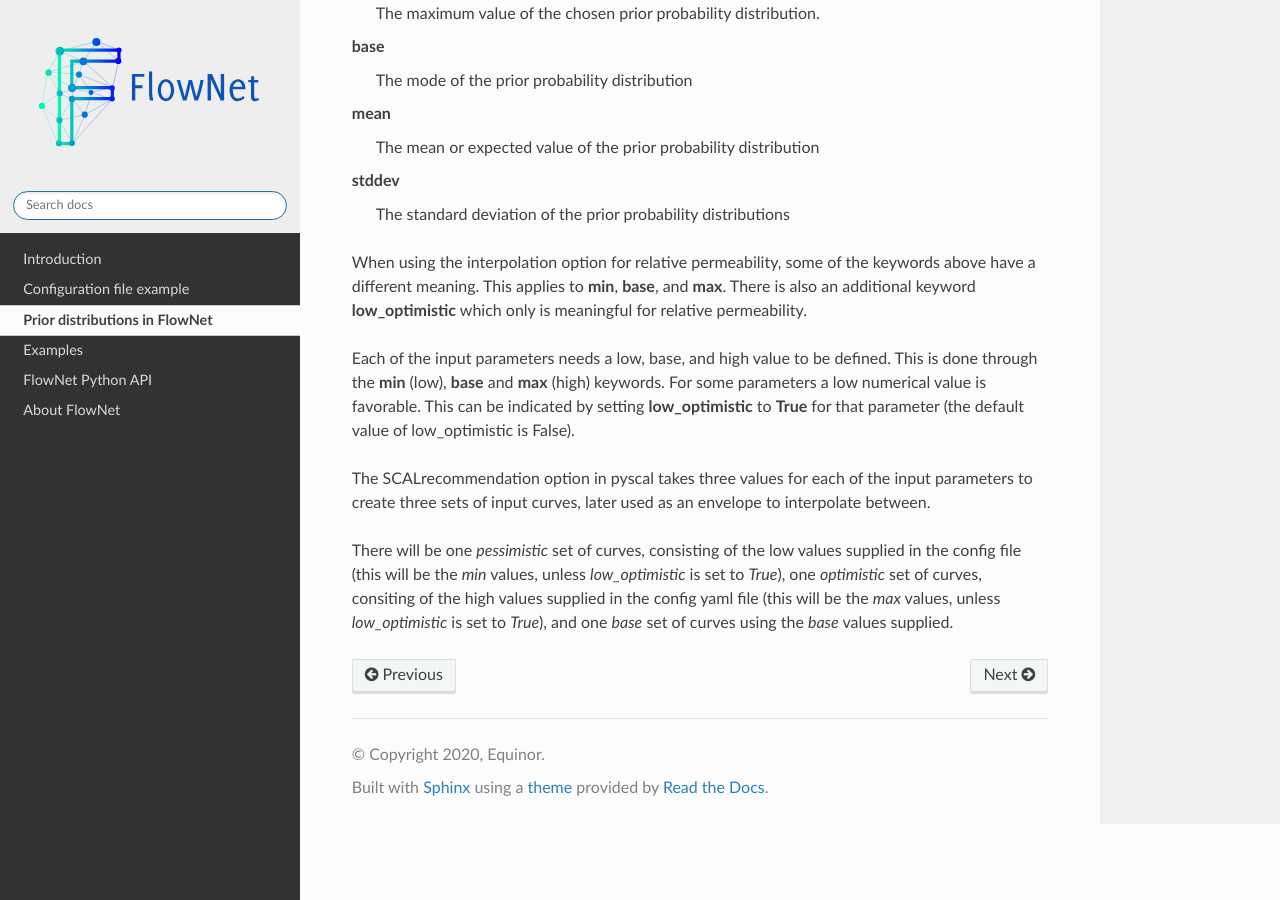
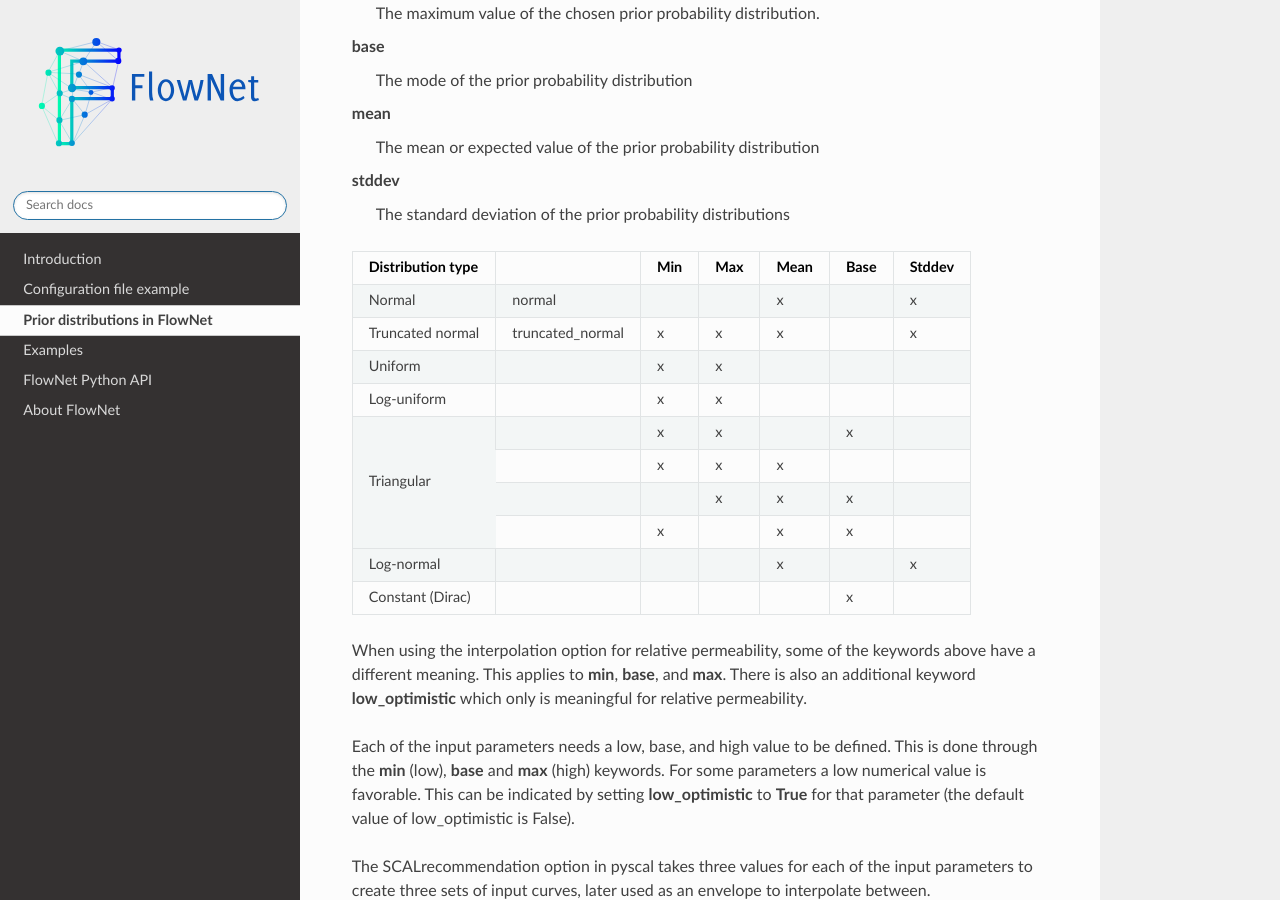
Before and after one commit to equinor/flownet, a Sphinx documentation site: the page built from docs/parametrization.rst, in a window 1280 px wide and 900 px high, scrolled down 851 px. Built offline with Sphinx 7.4.7 and the Read the Docs theme 2.0.0, drawn with Linux system fonts in a browser that asks for light colours.

Commit message:
Update parametrization.rst

```diff
--- a/docs/parametrization.rst
+++ b/docs/parametrization.rst
@@ -52,29 +52,29 @@ stddev
   The standard deviation of the prior probability distributions
 
 
-+------------+-------+----------+------+------+------+------+------+
-| Distribution type  |          | Min  | Max  | Mean | Base |Stddev|
-+============+=======+==========+======+======+======+======+======+
-| Normal             | normal   |      |      |   x  |      |   x  |
-+--------------------+----------+------+------+------+------+------+
++------------+-------+------------------+------+------+------+------+------+
+| Distribution type  |                  | Min  | Max  | Mean | Base |Stddev|
++============+=======+==================+======+======+======+======+======+
+| Normal             | normal           |      |      |   x  |      |   x  |
++--------------------+------------------+------+------+------+------+------+
 | Truncated normal   | truncated_normal |  x   |  x   |   x  |      |   x  |
-+--------------------+----------+------+------+------+------+------+
-| Uniform            |          |  x   |  x   |      |      |      |
-+--------------------+----------+------+------+------+------+------+
-| Log-uniform        |          |  x   |  x   |      |      |      |
-+--------------------+----------+------+------+------+------+------+
-| Triangular         |          |  x   |  x   |      |  x   |      |
-+                    +----------+------+------+------+------+------+
-|                    |          |  x   |  x   |   x  |      |      |
-+                    +----------+------+------+------+------+------+
-|                    |          |      |  x   |   x  |  x   |      |
-+                    +----------+------+------+------+------+------+
-|                    |          |  x   |      |   x  |  x   |      |
-+--------------------+----------+------+------+------+------+------+
-| Log-normal         |          |      |      |   x  |      |  x   |
-+--------------------+----------+------+------+------+------+------+
-| Constant (Dirac)   |          |      |      |      |   x  |      |
-+--------------------+----------+------+------+------+------+------+
++--------------------+------------------+------+------+------+------+------+
+| Uniform            |                  |  x   |  x   |      |      |      |
++--------------------+------------------+------+------+------+------+------+
+| Log-uniform        |                  |  x   |  x   |      |      |      |
++--------------------+------------------+------+------+------+------+------+
+| Triangular         |                  |  x   |  x   |      |  x   |      |
++                    +------------------+------+------+------+------+------+
+|                    |                  |  x   |  x   |   x  |      |      |
++                    +------------------+------+------+------+------+------+
+|                    |                  |      |  x   |   x  |  x   |      |
++                    +------------------+------+------+------+------+------+
+|                    |                  |  x   |      |   x  |  x   |      |
++--------------------+------------------+------+------+------+------+------+
+| Log-normal         |                  |      |      |   x  |      |  x   |
++--------------------+------------------+------+------+------+------+------+
+| Constant (Dirac)   |                  |      |      |      |   x  |      |
++--------------------+------------------+------+------+------+------+------+
 
 
 
```
